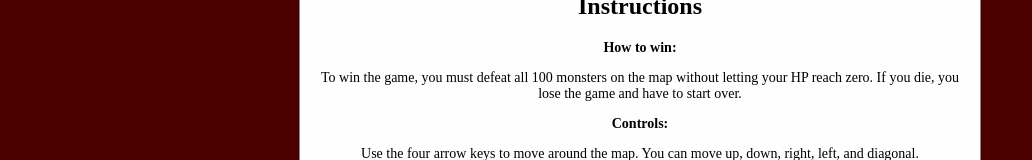
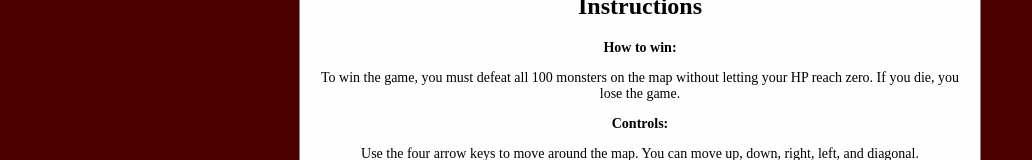
Before and after one commit to savmus/Slayer, a plain HTML site: page dist/index.html in a window 1280 px wide. Both pictures are taken after a click on the button 30 px from the left and 34 px from the top of the page. Shown: the part 182-342 px from the top of the page, without its empty margins (0-1032 px from the left). Drawn offline with Linux system fonts and the light colour scheme.

Commit message:
Changed directions

```diff
--- a/dist/index.html
+++ b/dist/index.html
@@ -59,7 +59,7 @@
             <div>
                 <h2>Instructions</h2>
                 <div class='objective'><b>How to win:</b>
-                    <p>To win the game, you must defeat all 100 monsters on the map without letting your HP reach zero. If you die, you lose the game and have to start over.</p>
+                    <p>To win the game, you must defeat all 100 monsters on the map without letting your HP reach zero. If you die, you lose the game.</p>
                 </div>
                 <div class='controls'><b>Controls:</b>
                     <p>Use the four arrow keys to move around the map. You can move up, down, right, left, and diagonal.</p>
```
